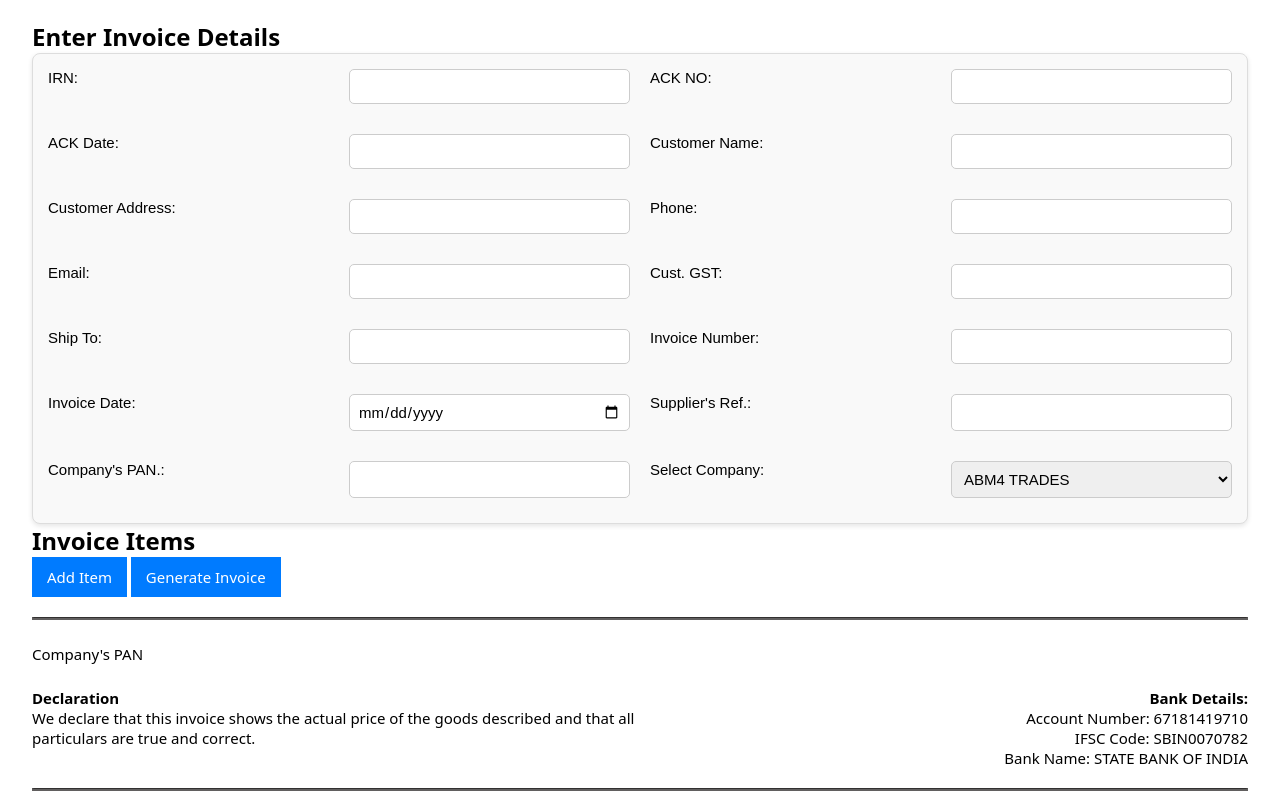
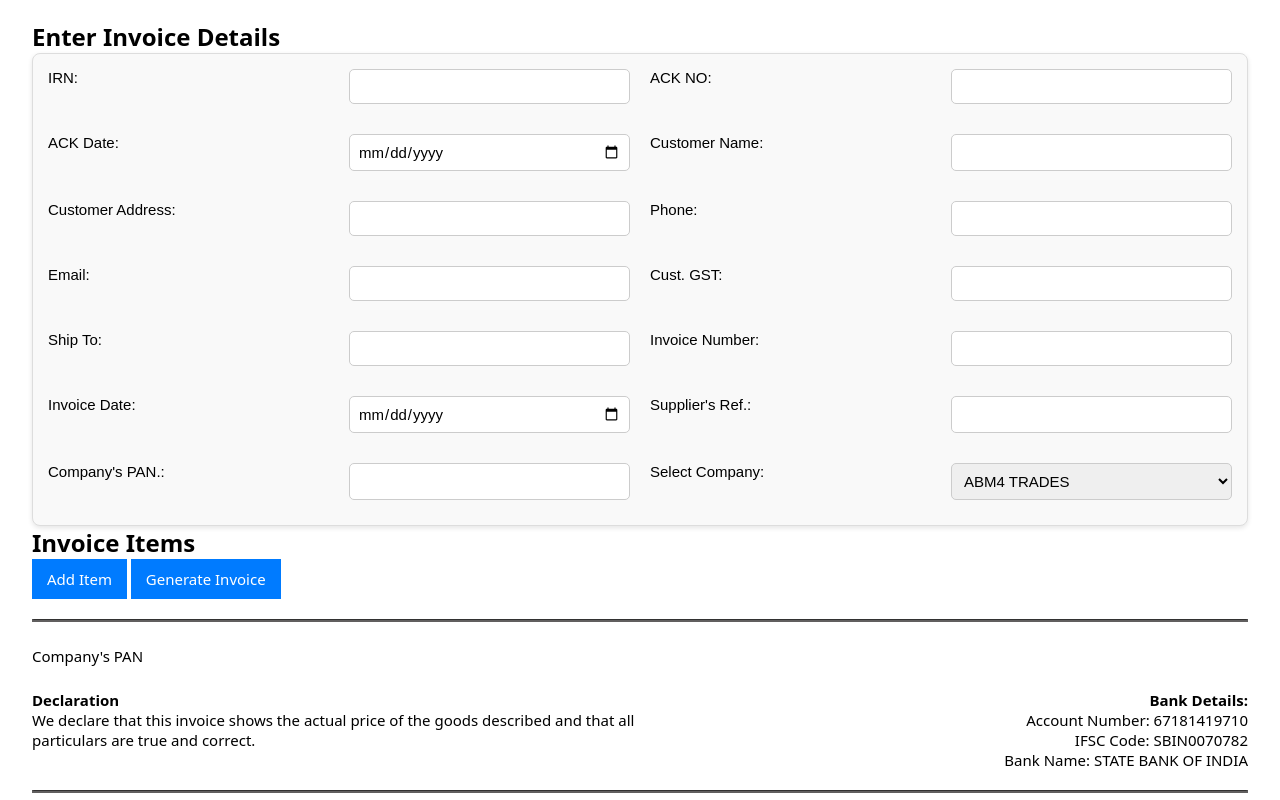
Before and after one commit to haroonh12/abm4, a plain HTML site: page index.html in a window 1280 px wide. Shown: the top 800 px of the page. Drawn offline with nearby package versions, Linux system fonts and the light colour scheme.

Commit message:
Update index.html

```diff
--- a/index.html
+++ b/index.html
@@ -128,7 +128,7 @@
         <input type="text" id="ackNo">
 
         <label for="ackDate">ACK Date:</label>
-        <input type="text" id="ackDate">
+        <input type="date" id="ackDate">
 
         <label for="customerName">Customer Name:</label>
         <input type="text" id="customerName">
```
